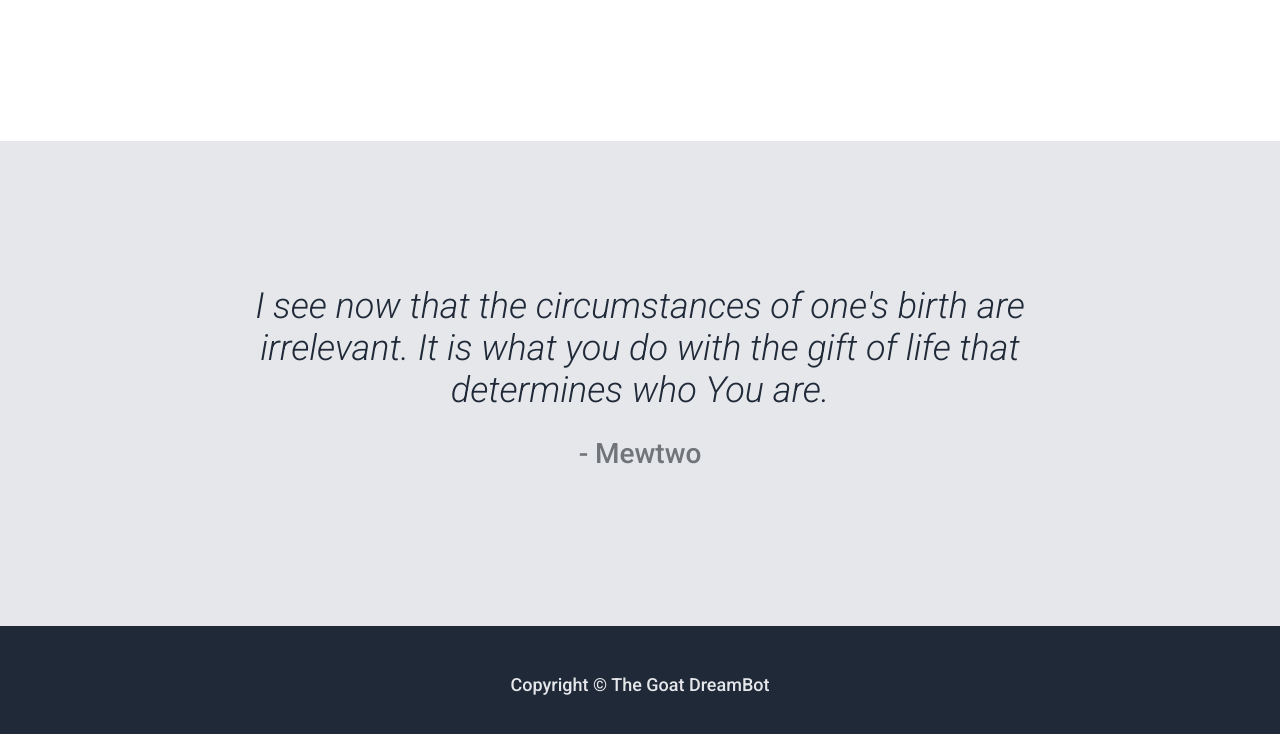
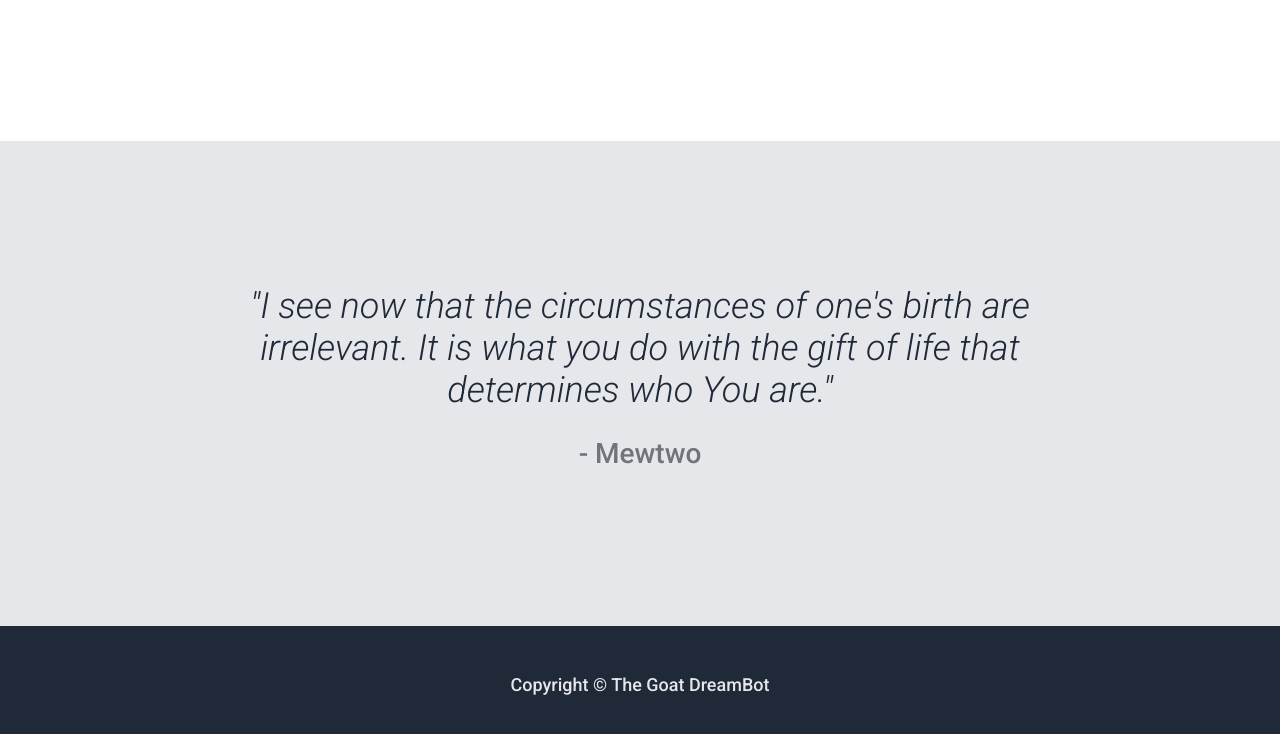
Before and after one commit to DreamBot706/landing-page, a plain HTML site: page index.html in a window 1280 px wide. Shown: the part 1600-2334 px from the top of the page. Drawn offline with Linux system fonts and the light colour scheme.

Commit message:
Add double quotes

```diff
--- a/index.html
+++ b/index.html
@@ -66,7 +66,7 @@
     </div>
 
     <div class="two">
-        <article class="quote">I see now that the circumstances of one's birth are irrelevant. It is what you do with the gift of life that determines who You are.</article>
+        <article class="quote">"I see now that the circumstances of one's birth are irrelevant. It is what you do with the gift of life that determines who You are."</article>
         <article class="quoter">- Mewtwo</article>
     </div>
 
```
